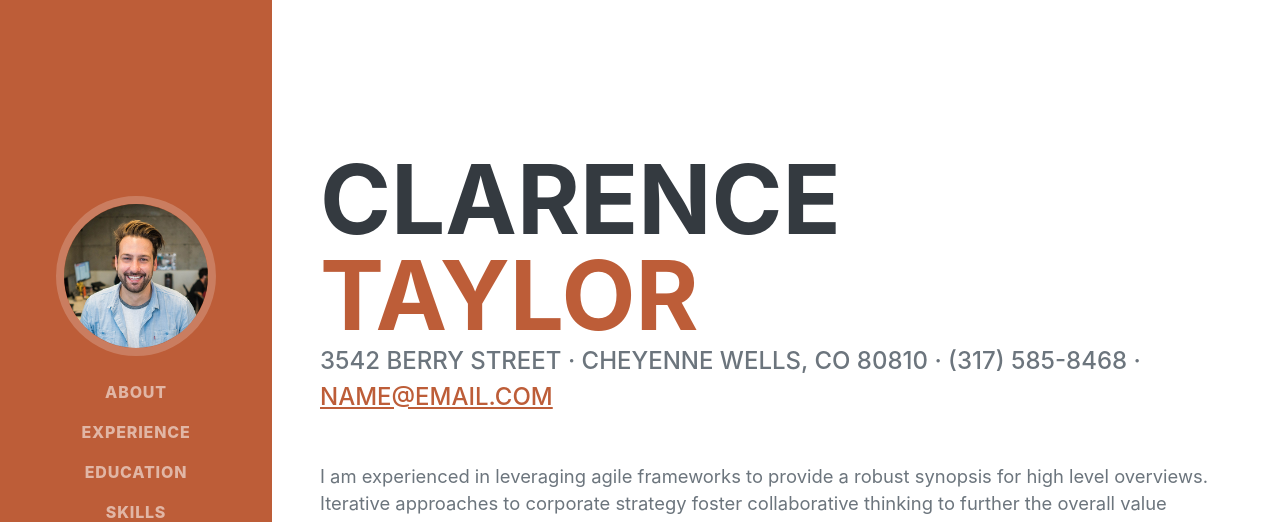
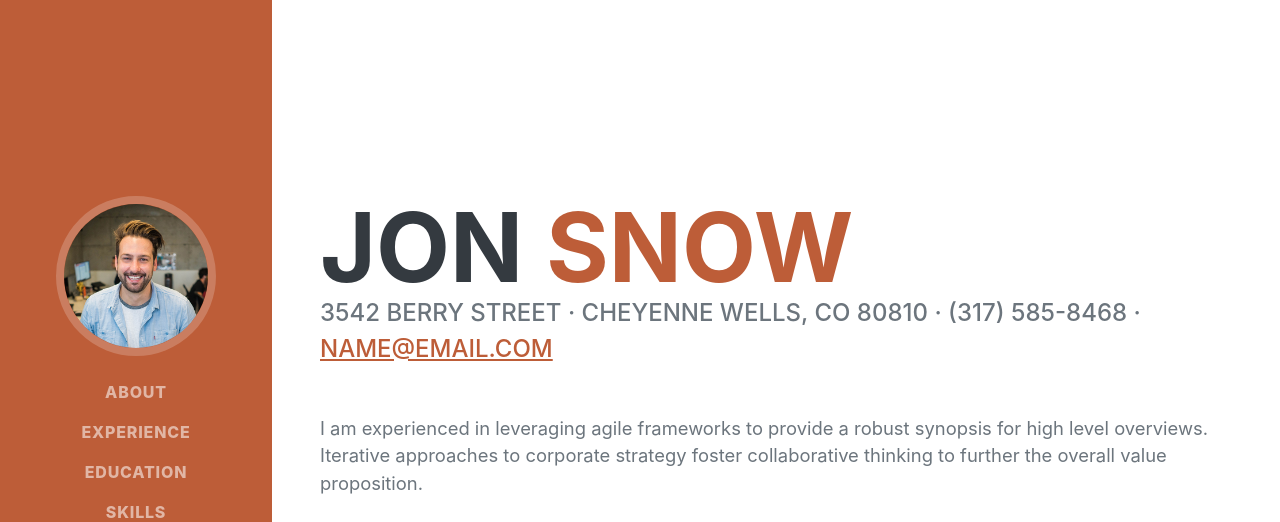
Before and after one commit to pnabiniw/april-6-30-portfolio, a plain HTML site: page index.html in a window 1280 px wide. Shown: the top 522 px of the page. Drawn offline with nearby package versions, Linux system fonts and the light colour scheme; a web font is replaced by a local one.

Commit message:
change name

```diff
--- a/index.html
+++ b/index.html
@@ -40,8 +40,8 @@
             <section class="resume-section" id="about">
                 <div class="resume-section-content">
                     <h1 class="mb-0">
-                        Clarence
-                        <span class="text-primary">Taylor</span>
+                        Jon
+                        <span class="text-primary">Snow</span>
                     </h1>
                     <div class="subheading mb-5">
                         3542 Berry Street · Cheyenne Wells, CO 80810 · (317) 585-8468 ·
```
